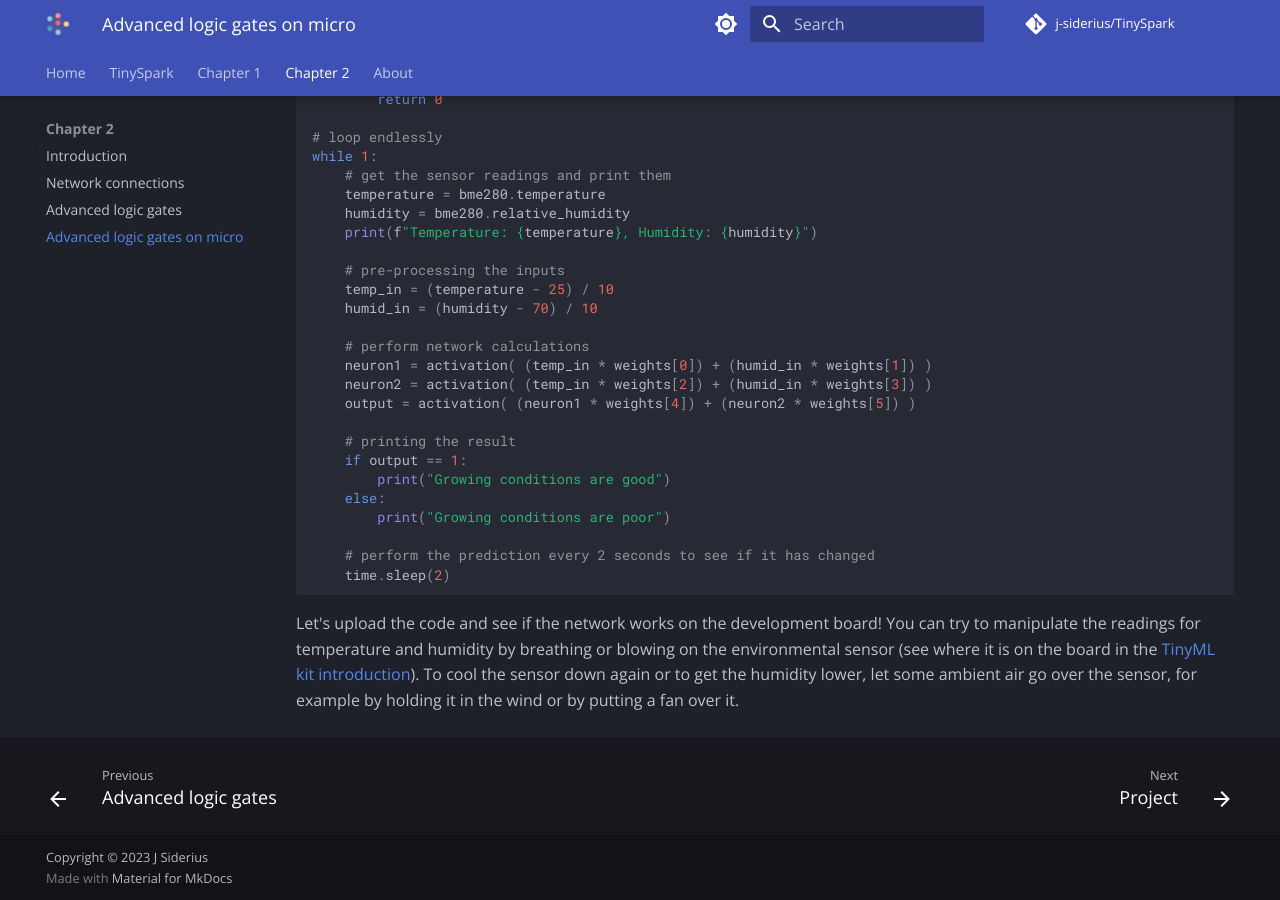
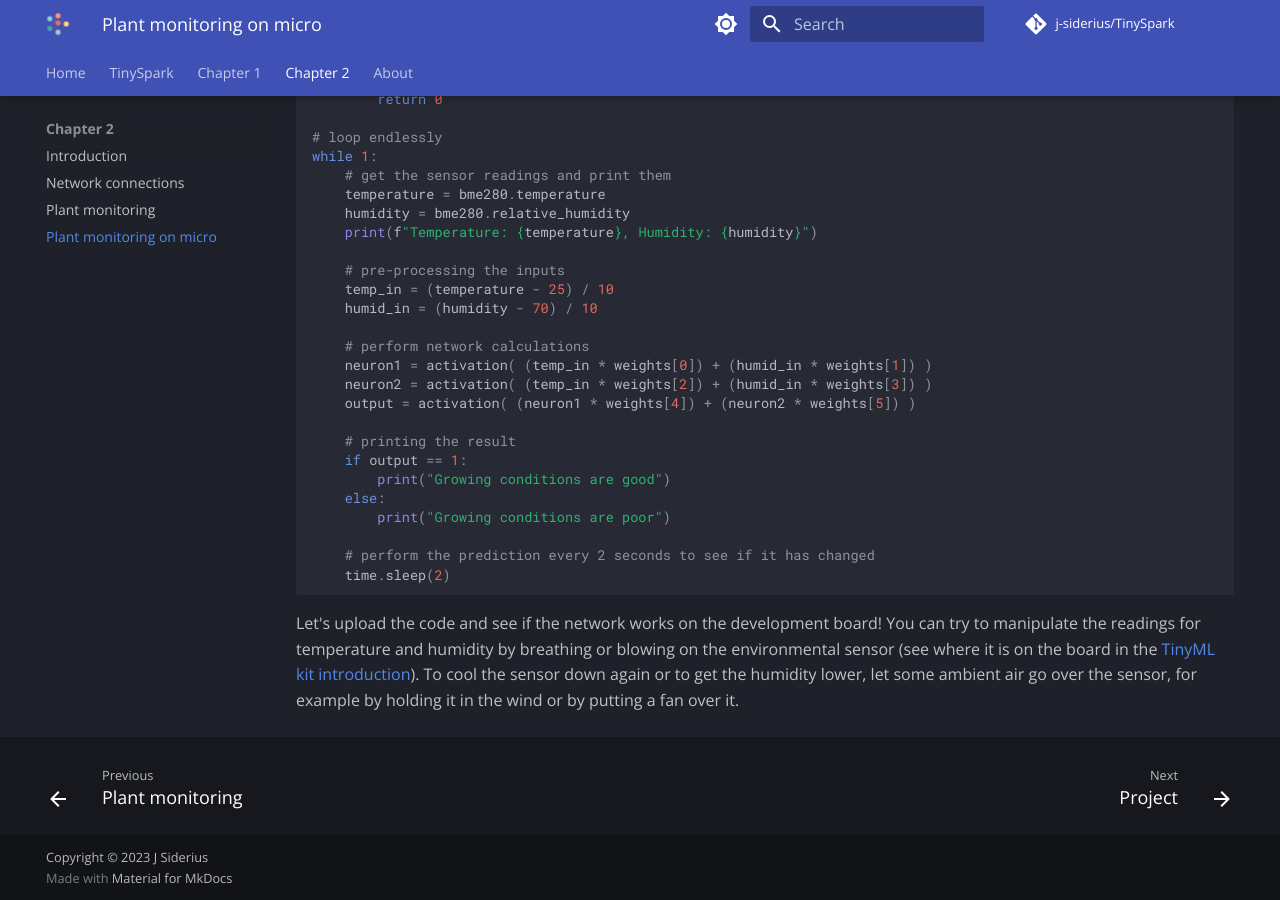
Before and after one commit to j-siderius/TinySpark, an MkDocs documentation site: the page built from docs/chapter2/plant_monitoring_micro.md, in a window 1280 px wide and 900 px high, scrolled down 1665 px. Built offline with MkDocs 1.6.1 and Material for MkDocs 9.7.7, drawn with Linux system fonts in a browser that asks for light colours; comment, search, counter and statistics services are not loaded.

Commit message:
fixed navigation

```diff
--- a/mkdocs.yml
+++ b/mkdocs.yml
@@ -126,8 +126,8 @@ nav:
   - Chapter 2:
     - Introduction: chapter2/introduction.md
     - Network connections: chapter2/network_connections.md
-    - Advanced logic gates: chapter2/plant_monitoring.md
-    - Advanced logic gates on micro: chapter2/plant_monitoring_micro.md
+    - Plant monitoring: chapter2/plant_monitoring.md
+    - Plant monitoring on micro: chapter2/plant_monitoring_micro.md
   - About:
     - Project: about/project.md
     - License: about/license.md
```
